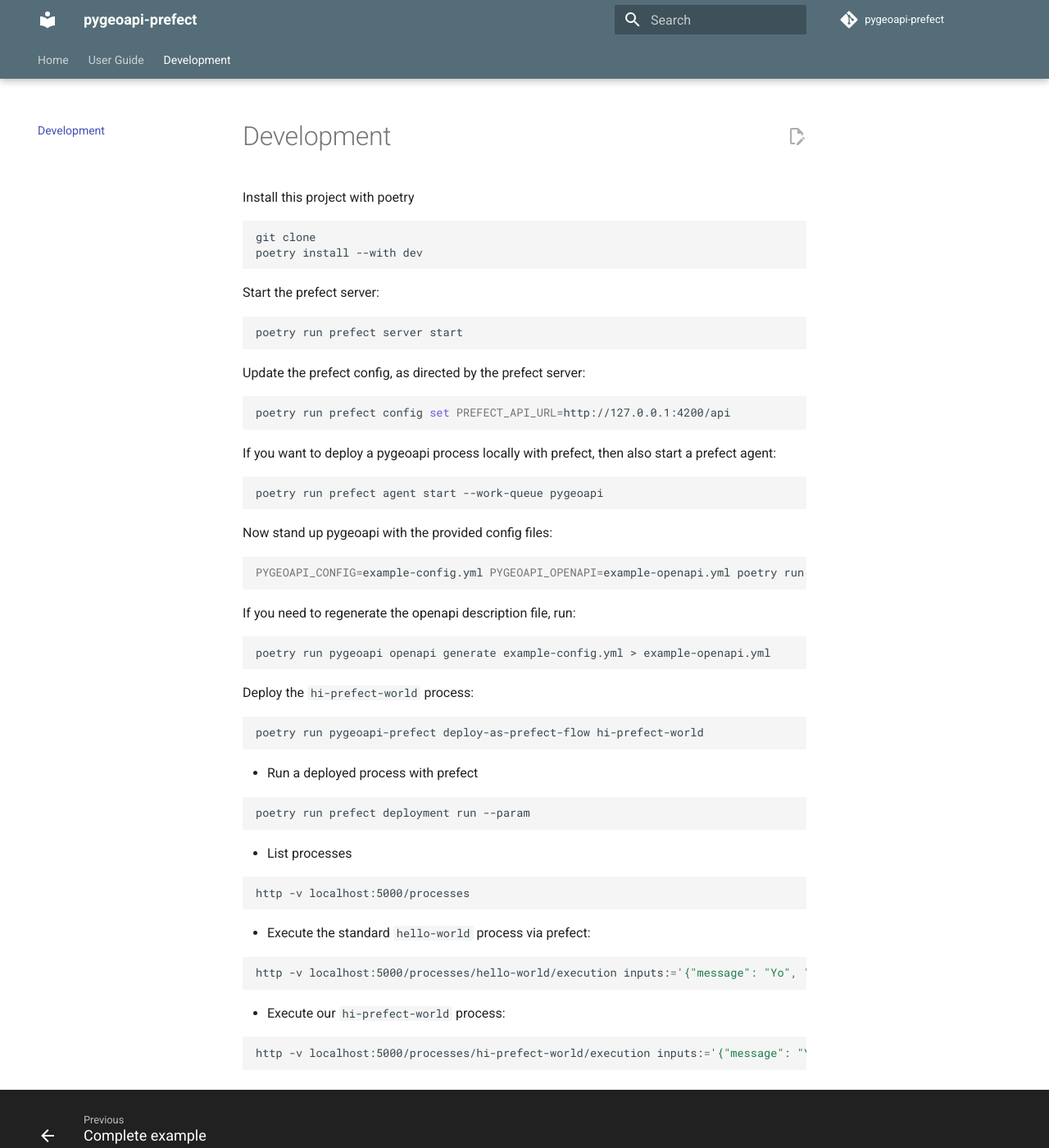
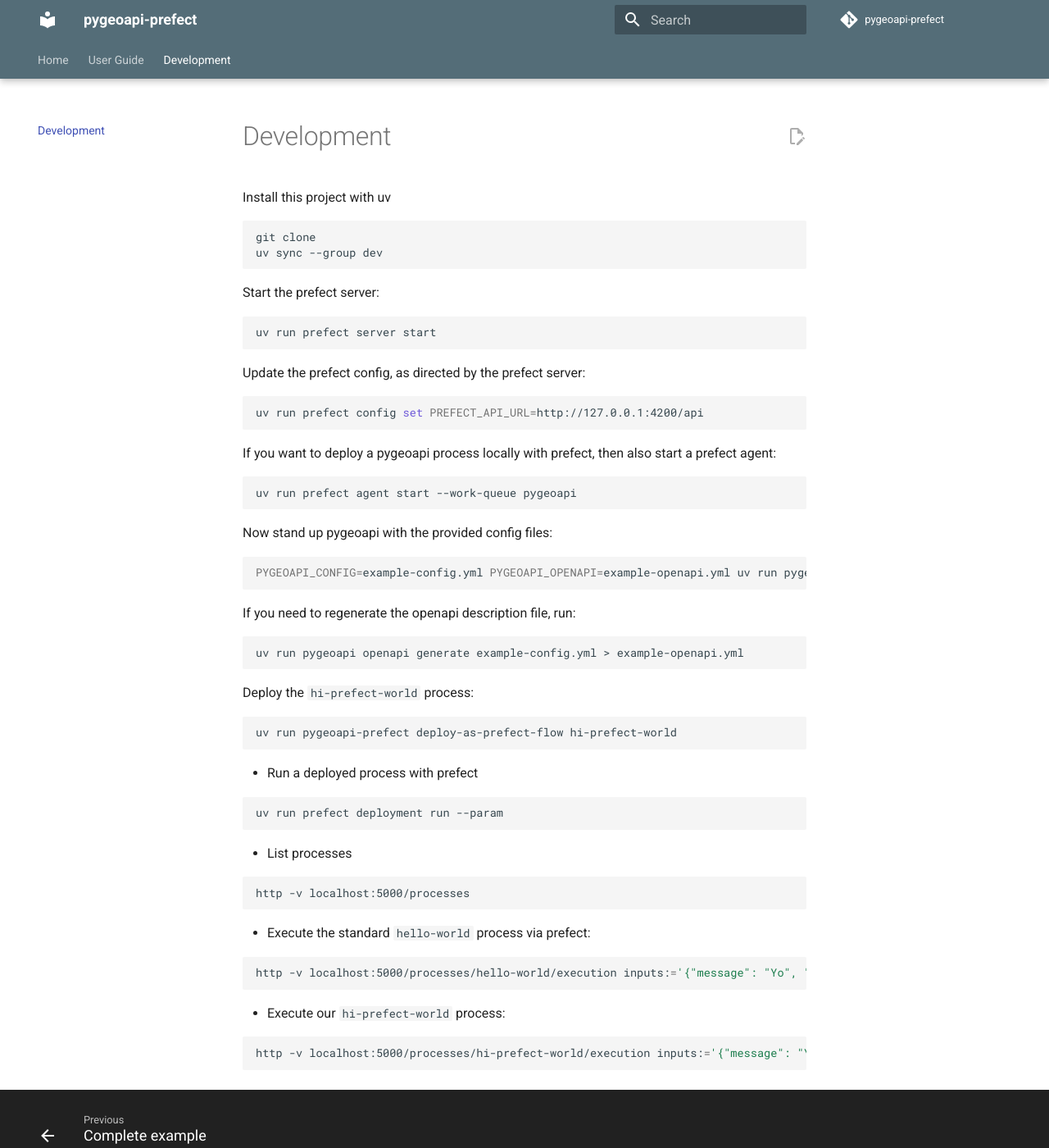
Before and after one commit to geobeyond/pygeoapi-prefect, an MkDocs documentation site: the page built from docs/development.md, in a window 1280 px wide and 1400 px high. Shown: the whole window at 82% size. Built offline with MkDocs 1.6.1 and Material for MkDocs 9.7.7, drawn with Linux system fonts in a browser that asks for light colours; comment, search, counter and statistics services are not loaded.

Commit message:
switched to uv

````diff
--- a/.pre-commit-config.yaml
+++ b/.pre-commit-config.yaml
@@ -7,6 +7,7 @@
       - id: trailing-whitespace
       - id: end-of-file-fixer
       - id: check-added-large-files
+        args: ["--maxkb=1000"]
   - repo: https://github.com/charliermarsh/ruff-pre-commit
     rev: v0.0.263
     hooks:
--- a/docs/development.md
+++ b/docs/development.md
@@ -1,52 +1,52 @@
 # Development
 
-Install this project with poetry
+Install this project with uv
 
 ```shell
 git clone
-poetry install --with dev
+uv sync --group dev
 ```
 
 Start the prefect server:
 
 ```shell
-poetry run prefect server start
+uv run prefect server start
 ```
 
 Update the prefect config, as directed by the prefect server:
 
 ```shell
-poetry run prefect config set PREFECT_API_URL=http://127.0.0.1:4200/api
+uv run prefect config set PREFECT_API_URL=http://127.0.0.1:4200/api
 ```
 
 If you want to deploy a pygeoapi process locally with prefect, then also start a prefect agent:
 
 ```shell
-poetry run prefect agent start --work-queue pygeoapi
+uv run prefect agent start --work-queue pygeoapi
 ```
 
 Now stand up pygeoapi with the provided config files:
 
 ```shell
-PYGEOAPI_CONFIG=example-config.yml PYGEOAPI_OPENAPI=example-openapi.yml poetry run pygeoapi serve
+PYGEOAPI_CONFIG=example-config.yml PYGEOAPI_OPENAPI=example-openapi.yml uv run pygeoapi serve
 ```
 
 If you need to regenerate the openapi description file, run:
 
 ```shell
-poetry run pygeoapi openapi generate example-config.yml > example-openapi.yml
+uv run pygeoapi openapi generate example-config.yml > example-openapi.yml
 ```
 
 Deploy the `hi-prefect-world` process:
 
 ```shell
-poetry run pygeoapi-prefect deploy-as-prefect-flow hi-prefect-world
+uv run pygeoapi-prefect deploy-as-prefect-flow hi-prefect-world
 ```
 
 - Run a deployed process with prefect
 
 ```shell
-poetry run prefect deployment run --param
+uv run prefect deployment run --param
 ```
 
 
````
Also changed, not shown: CLAUDE.md (+11 -11 lines), README.md (+1 -1 lines), docs/user-guide/installation.md (+2 -2 lines), pyproject.toml (+33 -30 lines), 4 other files.
